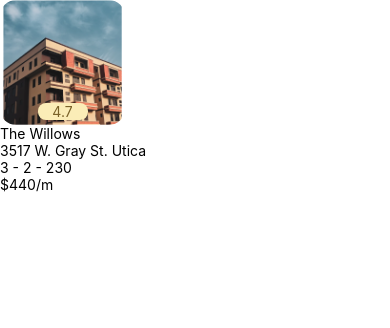
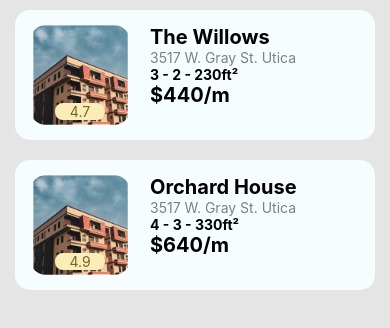
Before and after one commit to BC-MAY-21-RN/kata-04-inmobiliaria-Namoku, a React Native app: screen / in a window 390 px wide. Shown: the top 328 px of the page. Built offline with nearby package versions, Linux system fonts and the light colour scheme.

Commit message:
Improve style from card

```diff
--- a/src/App.js
+++ b/src/App.js
@@ -9,8 +9,14 @@
 import React from 'react';
 import Card from './components/Card';
 import {houses} from './assets/data.json';
+import {View} from 'react-native';
 
 const App = () => {
-  return <Card house={houses[0]} />;
+  return (
+    <View style={{backgroundColor: '#E5E5E5', height: '100%'}}>
+      <Card house={houses[0]} />
+      <Card house={houses[1]} />
+    </View>
+  );
 };
 export default App;
--- a/src/components/Card.js
+++ b/src/components/Card.js
@@ -4,12 +4,12 @@ import {View, Text, ImageBackground, StyleSheet} from 'react-native';
 const Description = ({house}) => {
   return (
     <View>
-      <Text>{house.name}</Text>
-      <Text>{house.location}</Text>
-      <Text>
-        {house.rooms} - {house.baths} - {house.surface}
+      <Text style={[styles.name, styles.fontBold]}>{house.name}</Text>
+      <Text style={styles.location}>{house.location}</Text>
+      <Text style={styles.fontBold}>
+        {house.rooms} - {house.baths} - {house.surface}ft²
       </Text>
-      <Text>${house.price}/m</Text>
+      <Text style={[styles.name, styles.fontBold]}>${house.price}/m</Text>
     </View>
   );
 };
@@ -29,7 +29,7 @@ const Thumbnail = ({rate}) => {
 
 const Card = ({house}) => {
   return (
-    <View>
+    <View style={styles.card}>
       <Thumbnail rate={house.rate} />
       <Description house={house} />
     </View>
@@ -40,8 +40,9 @@ const styles = StyleSheet.create({
   image: {
     borderRadius: 16.05,
     resizeMode: 'contain',
-    width: 125,
-    height: 125,
+    width: 100,
+    height: 100,
+    marginRight: 20,
   },
   rate: {
     color: 'white',
@@ -59,6 +60,24 @@ const styles = StyleSheet.create({
     textAlign: 'center',
     borderRadius: 8,
   },
+  card: {
+    backgroundColor: '#F5FDFF',
+    borderRadius: 15,
+    flexDirection: 'row',
+    padding: 15,
+    marginHorizontal: 15,
+    marginVertical: 10,
+  },
+  fontBold: {
+    color: 'black',
+    fontWeight: 'bold',
+  },
+  name: {
+    fontSize: 20,
+  },
+  location: {
+    color: 'grey',
+  },
 });
 
 export default Card;
```
